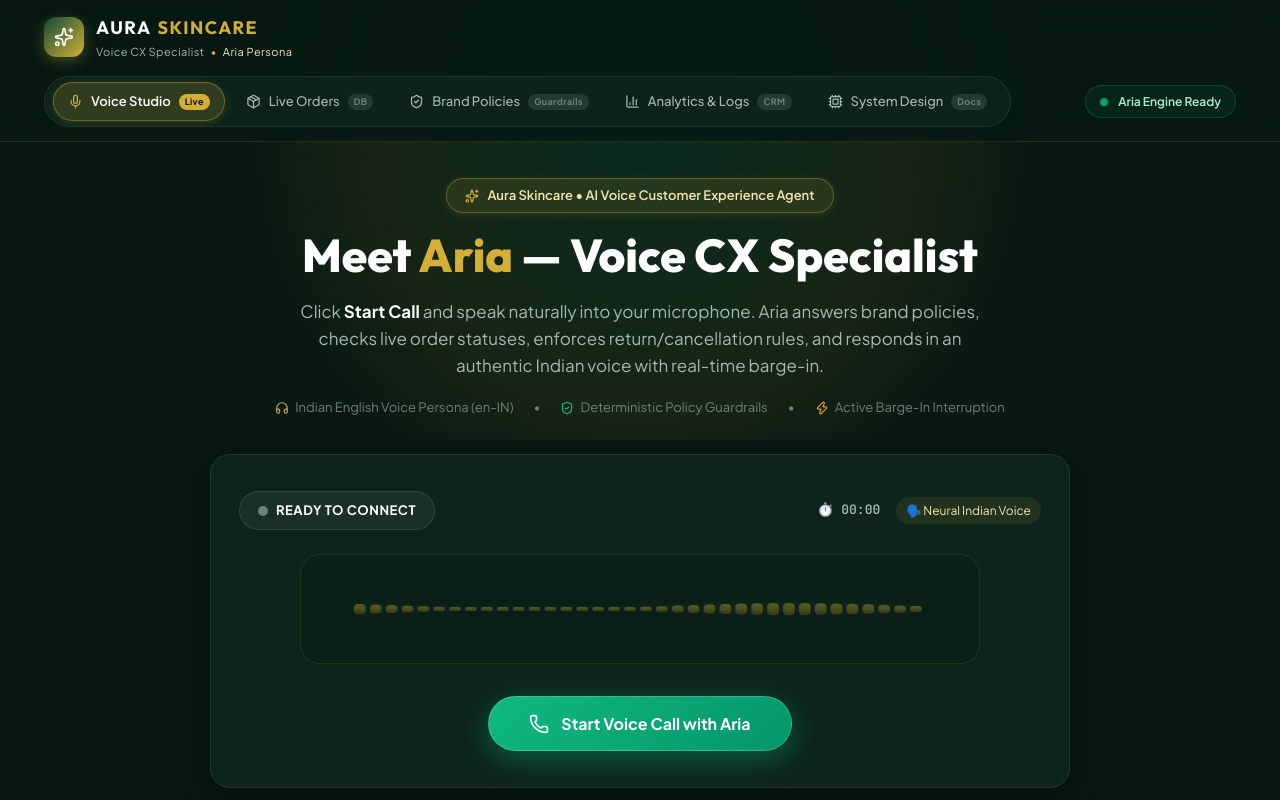
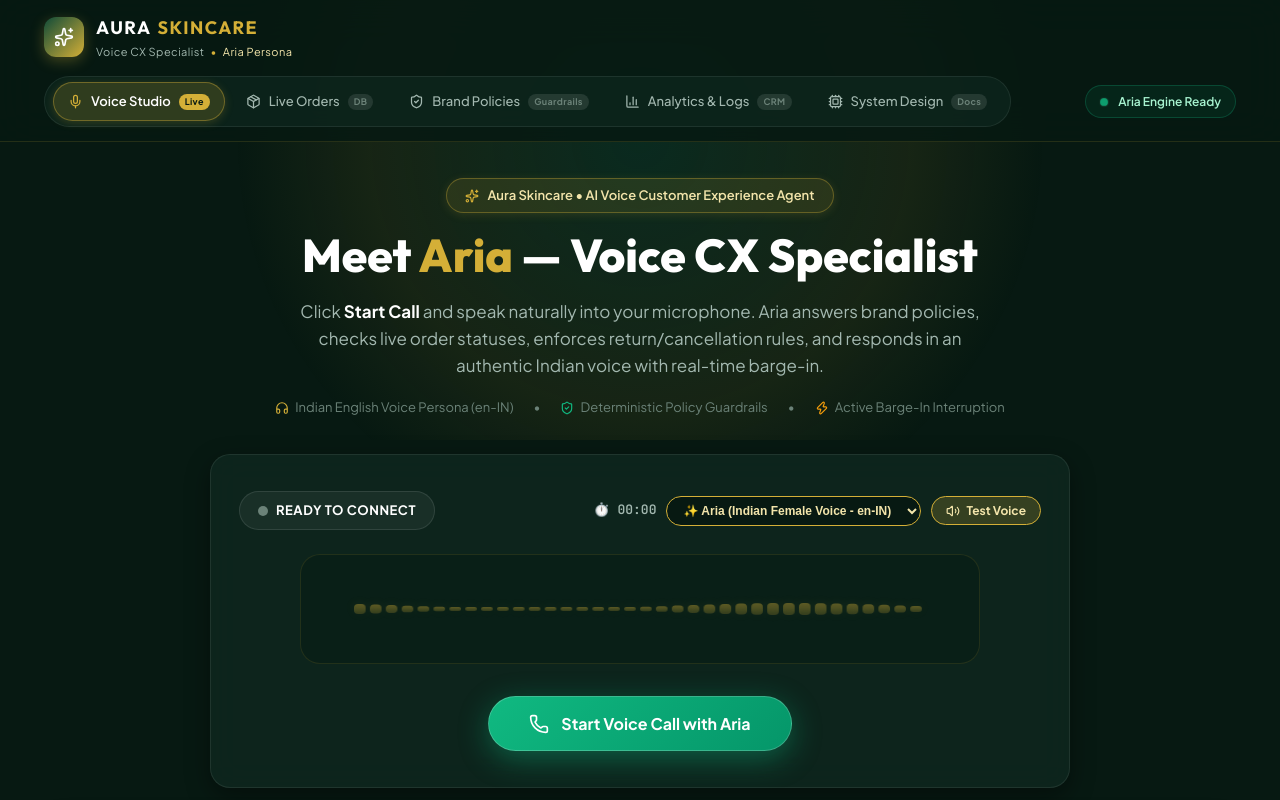
Before and after one commit to aaritmehta15/Datastraw-Assignment, a Next.js app: page / in a window 1280 px wide. Shown: the top 800 px of the page. Built offline with nearby package versions, Linux system fonts and the light colour scheme.

Commit message:
fix: resolve favicon 404 and integrate authentic Indian female voice engine with interactive audio tester

```diff
--- a/components/CallCockpit.tsx
+++ b/components/CallCockpit.tsx
@@ -1,7 +1,7 @@
 'use client';
 
 import { useState, useEffect, useRef } from 'react';
-import { Phone, PhoneOff, Mic, Volume2, Sparkles, AlertCircle, RefreshCw } from 'lucide-react';
+import { Phone, PhoneOff, Mic, Volume2, Sparkles, AlertCircle, RefreshCw, VolumeX } from 'lucide-react';
 import AudioVisualizer from './AudioVisualizer';
 import TranscriptStream from './TranscriptStream';
 import EvaluatorQuickTest from './EvaluatorQuickTest';
@@ -18,10 +18,12 @@ export default function CallCockpit() {
   const [isSummaryOpen, setIsSummaryOpen] = useState(false);
   const [hasMicPermission, setHasMicPermission] = useState<boolean | null>(null);
   const [micStream, setMicStream] = useState<MediaStream | null>(null);
-  const [selectedVoiceName, setSelectedVoiceName] = useState<string>('Neural Indian Voice');
+  const [voiceMode, setVoiceMode] = useState<'cloud-indian' | 'browser-indian'>('cloud-indian');
+  const [isPlayingTest, setIsPlayingTest] = useState(false);
 
   const recognitionRef = useRef<any>(null);
   const timerRef = useRef<NodeJS.Timeout | null>(null);
+  const currentAudioRef = useRef<HTMLAudioElement | null>(null);
   const isCallActiveRef = useRef(isCallActive);
   isCallActiveRef.current = isCallActive;
 
@@ -39,57 +41,97 @@ export default function CallCockpit() {
     };
   }, [isCallActive]);
 
-  // Find optimal Indian English voice
-  const getIndianVoice = () => {
+  // Stop any active audio (Barge-in / Ducking)
+  const stopAllAudio = () => {
+    if (currentAudioRef.current) {
+      currentAudioRef.current.pause();
+      currentAudioRef.current.currentTime = 0;
+      currentAudioRef.current = null;
+    }
+    if (typeof window !== 'undefined' && window.speechSynthesis) {
+      window.speechSynthesis.cancel();
+    }
+  };
+
+  // Get strictly female Indian / English browser voice as fallback
+  const getFemaleFallbackVoice = () => {
     if (typeof window === 'undefined' || !window.speechSynthesis) return null;
     const voices = window.speechSynthesis.getVoices();
 
-    // 1. Try Indian English neural voices
-    const inVoice = voices.find(v =>
+    // 1. Strict Indian English female voice
+    const indianFemale = voices.find(v =>
       (v.lang.toLowerCase().includes('en-in') || v.lang.toLowerCase().includes('hi-in')) &&
-      (v.name.toLowerCase().includes('neerja') || v.name.toLowerCase().includes('heera') || v.name.toLowerCase().includes('natural') || v.name.toLowerCase().includes('india'))
+      !v.name.toLowerCase().includes('david') &&
+      !v.name.toLowerCase().includes('male') &&
+      !v.name.toLowerCase().includes('ravi')
     );
-    if (inVoice) return inVoice;
+    if (indianFemale) return indianFemale;
 
-    // 2. Generic en-IN
-    const genericIn = voices.find(v => v.lang.toLowerCase().includes('en-in'));
-    if (genericIn) return genericIn;
+    // 2. Any explicit female voice
+    const femaleVoice = voices.find(v =>
+      v.name.toLowerCase().includes('zira') ||
+      v.name.toLowerCase().includes('female') ||
+      v.name.toLowerCase().includes('sita') ||
+      v.name.toLowerCase().includes('swara') ||
+      v.name.toLowerCase().includes('natural')
+    );
+    if (femaleVoice) return femaleVoice;
 
-    // 3. Any English voice
-    return voices.find(v => v.lang.startsWith('en')) || voices[0] || null;
+    // 3. Any non-male English voice
+    return voices.find(v => v.lang.startsWith('en') && !v.name.toLowerCase().includes('david')) || null;
   };
 
-  useEffect(() => {
-    if (typeof window !== 'undefined' && window.speechSynthesis) {
-      const updateVoices = () => {
-        const v = getIndianVoice();
-        if (v) setSelectedVoiceName(`${v.name} (${v.lang})`);
+  // Main Speech Synthesis Router (Cloud Indian Female Voice as Primary)
+  const speakAria = (text: string, onComplete?: () => void) => {
+    stopAllAudio();
+    setCallState('speaking');
+
+    if (voiceMode === 'cloud-indian') {
+      // Primary: Authentic Indian English Female Neural Audio via /api/tts
+      const audioUrl = `/api/tts?text=${encodeURIComponent(text)}`;
+      const audio = new Audio(audioUrl);
+      currentAudioRef.current = audio;
+
+      audio.onended = () => {
+        currentAudioRef.current = null;
+        if (isCallActiveRef.current) {
+          setCallState('listening');
+          startSpeechRecognition();
+        } else {
+          setCallState('idle');
+        }
+        if (onComplete) onComplete();
       };
-      updateVoices();
-      window.speechSynthesis.onvoiceschanged = updateVoices;
+
+      audio.onerror = (e) => {
+        console.warn('Cloud TTS error, falling back to browser female voice:', e);
+        speakViaBrowser(text, onComplete);
+      };
+
+      audio.play().catch((err) => {
+        console.warn('Audio play was prevented or interrupted:', err);
+        speakViaBrowser(text, onComplete);
+      });
+    } else {
+      speakViaBrowser(text, onComplete);
     }
-  }, []);
+  };
 
-  // Speak text with Indian persona and Barge-In handling
-  const speakAria = (text: string, onComplete?: () => void) => {
+  // Browser SpeechSynthesis strictly tuned for female Indian persona
+  const speakViaBrowser = (text: string, onComplete?: () => void) => {
     if (typeof window === 'undefined' || !window.speechSynthesis) {
       if (onComplete) onComplete();
       return;
     }
 
-    // Cancel any ongoing speech (Barge-in / ducking)
-    window.speechSynthesis.cancel();
-
-    setCallState('speaking');
-
     const utterance = new SpeechSynthesisUtterance(text);
-    const indianVoice = getIndianVoice();
-    if (indianVoice) {
-      utterance.voice = indianVoice;
+    const femaleVoice = getFemaleFallbackVoice();
+    if (femaleVoice) {
+      utterance.voice = femaleVoice;
     }
+    utterance.lang = 'en-IN';
+    utterance.pitch = 1.18; // Elevated pitch for guaranteed feminine tone
     utterance.rate = 1.0;
-    utterance.pitch = 1.05;
-    utterance.lang = 'en-IN';
 
     utterance.onend = () => {
       if (isCallActiveRef.current) {
@@ -101,8 +143,7 @@ export default function CallCockpit() {
       if (onComplete) onComplete();
     };
 
-    utterance.onerror = (e) => {
-      console.warn('SpeechSynthesis error:', e);
+    utterance.onerror = () => {
       if (isCallActiveRef.current) {
         setCallState('listening');
         startSpeechRecognition();
@@ -112,6 +153,22 @@ export default function CallCockpit() {
     };
 
     window.speechSynthesis.speak(utterance);
+  };
+
+  // Test Aria Voice Sample
+  const handleTestVoice = () => {
+    if (isPlayingTest) {
+      stopAllAudio();
+      setIsPlayingTest(false);
+      setCallState('idle');
+      return;
+    }
+
+    setIsPlayingTest(true);
+    const sample = "Namaste! I am Aria from Aura Skincare. How can I assist you with your order today?";
+    speakAria(sample, () => {
+      setIsPlayingTest(false);
+    });
   };
 
   // Start continuous speech recognition with en-IN
@@ -140,10 +197,8 @@ export default function CallCockpit() {
 
       recognition.onspeechstart = () => {
         // True Barge-In: If Aria is speaking and user speaks, stop Aria immediately!
-        if (window.speechSynthesis.speaking) {
-          window.speechSynthesis.cancel();
-          setCallState('listening');
-        }
+        stopAllAudio();
+        setCallState('listening');
       };
 
       recognition.onresult = (event: any) => {
@@ -195,14 +250,9 @@ export default function CallCockpit() {
   const processUserUtterance = async (text: string) => {
     if (!text.trim()) return;
 
-    // Interrupt any remaining speech
-    if (window.speechSynthesis) {
-      window.speechSynthesis.cancel();
-    }
-
+    stopAllAudio();
     setCallState('thinking');
 
-    // Add user turn to transcript
     const userTurn: CallTranscriptTurn = {
       id: `turn-${Date.now()}-user`,
       speaker: 'customer',
@@ -214,7 +264,6 @@ export default function CallCockpit() {
     setTranscript(updatedTranscript);
 
     try {
-      // Build message array for API
       const messages = updatedTranscript.map(t => ({
         role: t.speaker === 'customer' ? 'user' : 'assistant',
         content: t.text
@@ -238,8 +287,6 @@ export default function CallCockpit() {
       };
 
       setTranscript(prev => [...prev, ariaTurn]);
-
-      // Speak response through Indian voice
       speakAria(ariaReply);
     } catch (error) {
       console.error('Chat error:', error);
@@ -273,7 +320,6 @@ export default function CallCockpit() {
     setTranscript([]);
     setSummary(null);
 
-    // Initial greeting from Aria
     const greeting = "Namaste! I am Aria from Aura Skincare. How can I assist you with your orders or skincare questions today?";
     const initialTurn: CallTranscriptTurn = {
       id: `turn-${Date.now()}-init`,
@@ -296,15 +342,12 @@ export default function CallCockpit() {
     if (recognitionRef.current) {
       try { recognitionRef.current.abort(); } catch (_) {}
     }
-    if (window.speechSynthesis) {
-      window.speechSynthesis.cancel();
-    }
+    stopAllAudio();
     if (micStream) {
       micStream.getTracks().forEach(t => t.stop());
       setMicStream(null);
     }
 
-    // Call summary endpoint
     if (transcript.length > 0) {
       try {
         const res = await fetch('/api/summary', {
@@ -333,7 +376,7 @@ export default function CallCockpit() {
     <div>
       {/* Cockpit Card */}
       <div className="glass-card" style={{ maxWidth: '860px', margin: '0 auto', textAlign: 'center', padding: '36px 28px' }}>
-        {/* State Badge & Call Timer */}
+        {/* State Badge, Voice Controls & Timer */}
         <div style={{ display: 'flex', alignItems: 'center', justifyContent: 'space-between', marginBottom: '24px', flexWrap: 'wrap', gap: '12px' }}>
           {/* Live State Indicator */}
           <div style={{
@@ -375,14 +418,54 @@ export default function CallCockpit() {
             </span>
           </div>
 
-          {/* Timer and Voice Profile */}
-          <div style={{ display: 'flex', alignItems: 'center', gap: '16px', fontSize: '13px', color: 'var(--text-secondary)' }}>
-            <span style={{ fontFamily: 'var(--font-mono)', fontWeight: 600, color: isCallActive ? 'var(--gold-primary)' : 'inherit' }}>
+          {/* Voice Selector & Test Button */}
+          <div style={{ display: 'flex', alignItems: 'center', gap: '10px', flexWrap: 'wrap' }}>
+            <span style={{ fontFamily: 'var(--font-mono)', fontSize: '13px', fontWeight: 600, color: isCallActive ? 'var(--gold-primary)' : 'var(--text-secondary)' }}>
               ⏱️ {formatDuration(duration)}
             </span>
-            <span style={{ fontSize: '12px', padding: '4px 10px', borderRadius: 'var(--radius-full)', background: 'rgba(212, 175, 55, 0.1)', color: 'var(--gold-light)' }}>
-              🗣️ {selectedVoiceName}
-            </span>
+
+            <select
+              value={voiceMode}
+              onChange={(e) => setVoiceMode(e.target.value as any)}
+              disabled={isCallActive}
+              style={{
+                background: 'rgba(7, 25, 18, 0.9)',
+                border: '1px solid var(--gold-primary)',
+                borderRadius: 'var(--radius-full)',
+                color: 'var(--gold-light)',
+                padding: '6px 12px',
+                fontSize: '12px',
+                fontWeight: 600,
+                cursor: isCallActive ? 'not-allowed' : 'pointer',
+                outline: 'none'
+              }}
+            >
+              <option value="cloud-indian">✨ Aria (Indian Female Voice - en-IN)</option>
+              <option value="browser-indian">🗣️ Local Browser Voice</option>
+            </select>
+
+            <button
+              onClick={handleTestVoice}
+              disabled={isCallActive}
+              title="Test Aria's Indian accent"
+              style={{
+                display: 'inline-flex',
+                alignItems: 'center',
+                gap: '6px',
+                padding: '6px 14px',
+                borderRadius: 'var(--radius-full)',
+                background: isPlayingTest ? 'var(--emerald-accent)' : 'rgba(212, 175, 55, 0.2)',
+                border: '1px solid var(--gold-primary)',
+                color: isPlayingTest ? '#071912' : 'var(--gold-light)',
+                fontSize: '12px',
+                fontWeight: 700,
+                cursor: isCallActive ? 'not-allowed' : 'pointer',
+                transition: 'all 0.2s ease'
+              }}
+            >
+              {isPlayingTest ? <VolumeX size={14} /> : <Volume2 size={14} />}
+              <span>{isPlayingTest ? 'Stop Sample' : 'Test Voice'}</span>
+            </button>
           </div>
         </div>
 
```
Also changed, not shown: app/api/tts/route.ts (added, +45 -0 lines), app/icon.svg (added), 1 other file (tests, documents, lock files or other folders).
